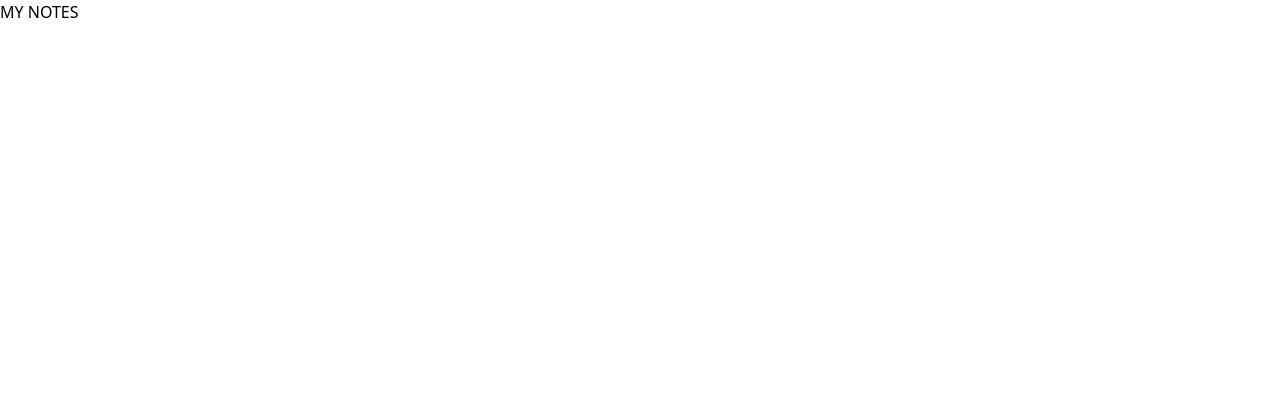
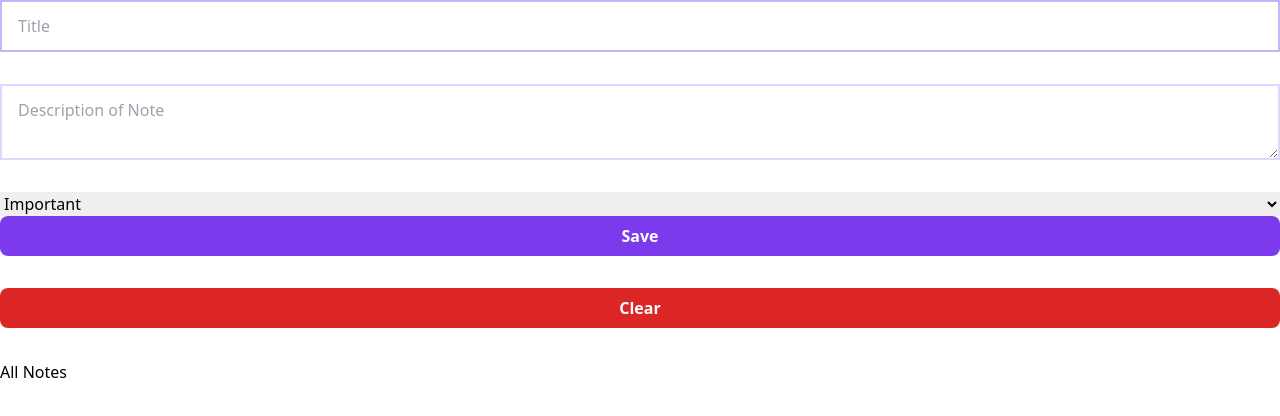
Before and after one commit to payalkherajani/keep, a React (Create React App) app in the folder frontend/: page /notes in a window 1280 px wide. Shown: the top 416 px of the page. Built offline with nearby package versions, Linux system fonts and the light colour scheme.

Commit message:
frontend:Added-modal

```diff
--- /dev/null
+++ b/frontend/src/components/AddANoteModal.tsx
@@ -0,0 +1,25 @@
+import React from 'react';
+
+const AddANoteModal = () => {
+    return (
+        <div>
+            <form className="flex flex-col">
+                <input
+                    type="text"
+                    placeholder="Title"
+                    className="px-4 py-3 mb-8 text-purple-500  border-2 border-purple-200 focus:border-purple-600 hover:border-purple-300 focus:outline-none mb-4"
+                />
+                <textarea rows={2} placeholder="Description of Note" className="px-4 py-3 mb-8 text-purple-500  border-2 border-purple-200 focus:border-purple-600 hover:border-purple-300 focus:outline-none mb-4">
+                </textarea>
+                <select>
+                    <option>Important</option>
+                    <option>Casual</option>
+                </select>
+                <button className="text-white py-2 px-4 font-semibold rounded-lg bg-purple-600 hover:bg-purple-700 focus:outline-none focus:ring-2 focus:ring-purple-600 focus:ring-opacity-50 mb-8">Save</button>
+                <button className="text-white py-2 px-4 font-semibold rounded-lg bg-red-600 hover:bg-red-700 focus:outline-none focus:ring-2 focus:ring-red-600 focus:ring-opacity-50 mb-8">Clear</button>
+            </form>
+        </div>
+    );
+};
+
+export default AddANoteModal;
--- /dev/null
+++ b/frontend/src/components/index.ts
@@ -0,0 +1 @@
+export { default as AddANoteModal } from './AddANoteModal'
--- a/frontend/src/screens/Notes.tsx
+++ b/frontend/src/screens/Notes.tsx
@@ -1,9 +1,13 @@
 import React from 'react';
+import { AddANoteModal } from '../components';
 
 const Notes = () => {
     return (
         <div className="container mx-auto">
-            MY NOTES
+            <div>
+                <AddANoteModal />
+            </div>
+            <div>All Notes</div>
         </div>
     );
 };
```
